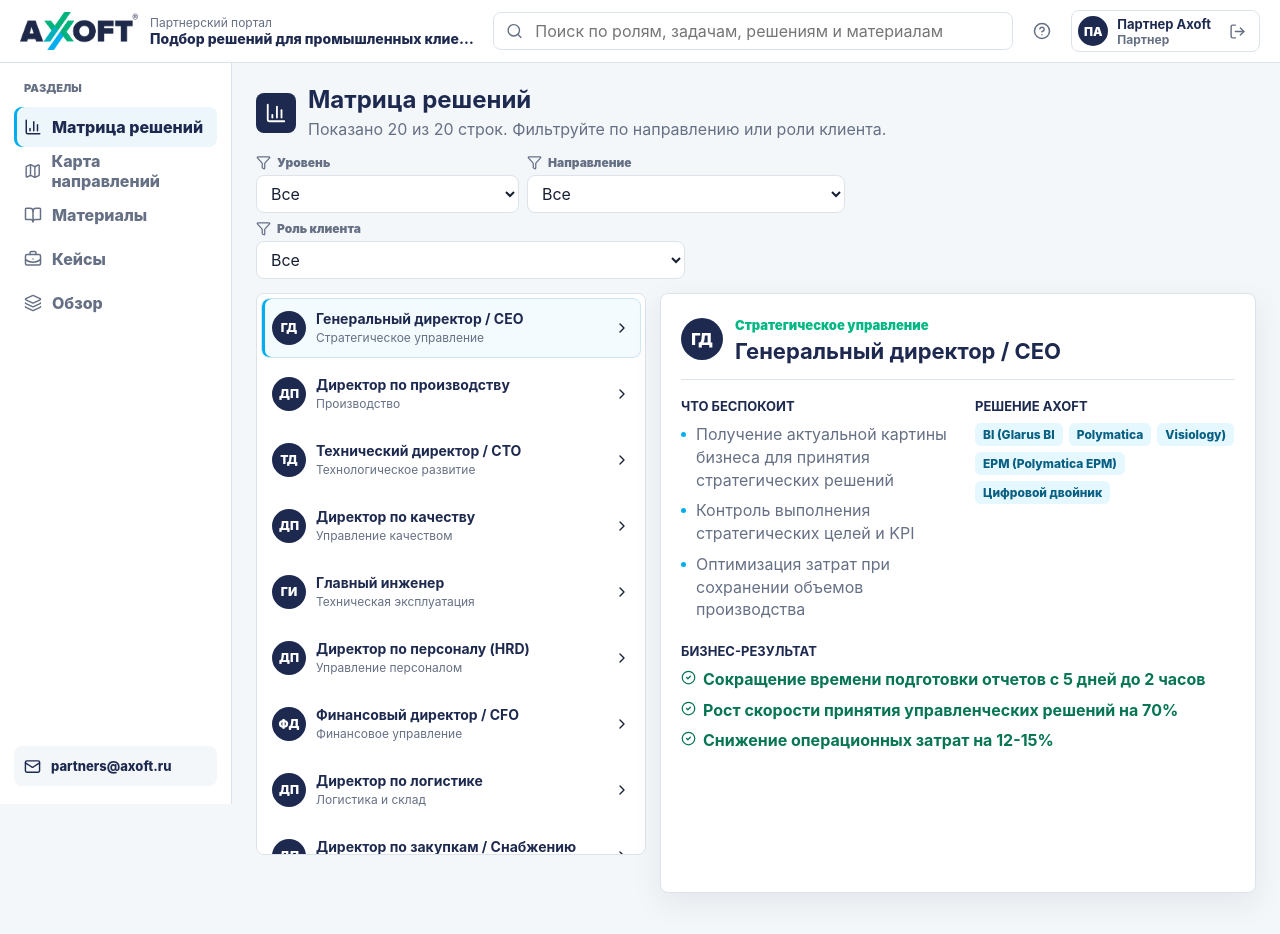
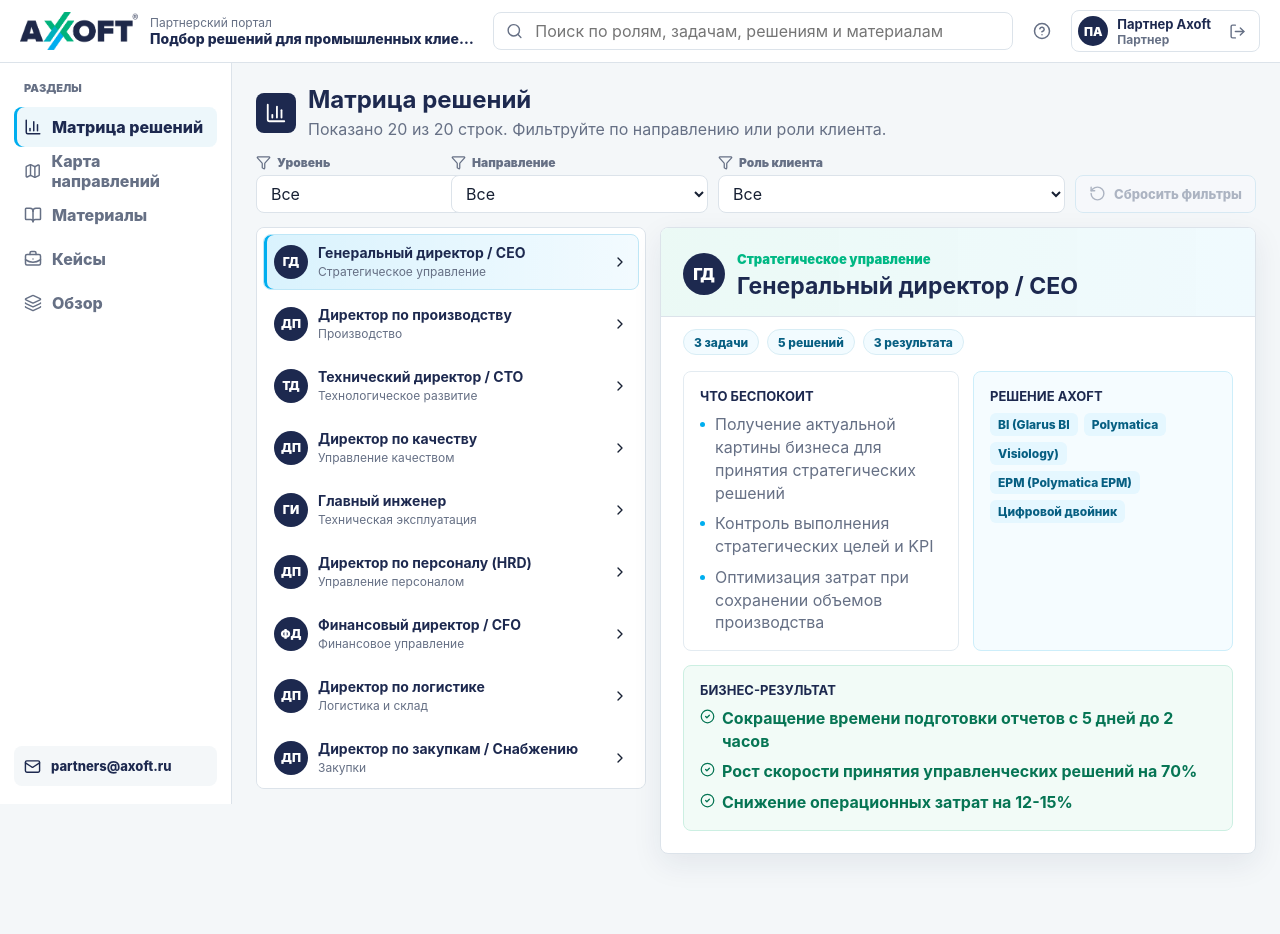
Before and after one commit to asryazanov/axoft-partner-portal, a React (Vite) app: page / in a window 1280 px wide. Both pictures are taken after a click on the button "Войти". Shown: the top 934 px of the page. After the commit the page ends 898 px from the top, so only its background shows below. Built offline with nearby package versions, Linux system fonts and the light colour scheme.

Commit message:
Polish matrix card and reset filters

```diff
--- a/src/main.jsx
+++ b/src/main.jsx
@@ -17,6 +17,7 @@
   LogOut,
   Mail,
   Map,
+  RotateCcw,
   Search,
   ShieldCheck,
   Sparkles,
@@ -482,6 +483,7 @@
 }) {
   const [activeKey, setActiveKey] = useState('');
   const activeRow = rows.find((row) => `${row.block}-${row.role}` === activeKey) || rows[0];
+  const hasFilters = Boolean(selectedLevel || selectedBlock || selectedRole);
 
   function chooseLevel(level) {
     setSelectedLevel(level);
@@ -520,11 +522,10 @@
         <Select label="Уровень" value={selectedLevel} onChange={chooseLevel} options={['', ...Object.keys(levelLabels)]} optionLabels={levelLabels} />
         <Select label="Направление" value={selectedBlock} onChange={chooseBlock} options={['', ...blocks]} />
         <Select label="Роль клиента" value={selectedRole} onChange={chooseRole} options={['', ...roles]} />
-        {(selectedLevel || selectedBlock || selectedRole) && (
-          <button className="clear-button" onClick={clearFilters}>
-            Сбросить фильтры
-          </button>
-        )}
+        <button className="clear-button" onClick={clearFilters} disabled={!hasFilters}>
+          <RotateCcw size={17} />
+          Сбросить фильтры
+        </button>
       </div>
       <div className="matrix-workspace">
         <div className="role-list" aria-label="Роли клиентов">
@@ -553,9 +554,14 @@
                 <h3>{activeRow.role}</h3>
               </div>
             </div>
+            <div className="matrix-summary">
+              <span>{activeRow.pains.length} задачи</span>
+              <span>{activeRow.solutions.length} решений</span>
+              <span>{activeRow.results.length} результата</span>
+            </div>
             <div className="detail-grid">
               <Column title="Что беспокоит" items={activeRow.pains} />
-              <div>
+              <div className="detail-section solution-section">
                 <h4>Решение Axoft</h4>
                 <div className="solution-tags">
                   {activeRow.solutions.map((solution) => (
@@ -679,7 +685,7 @@
 
 function Column({ title, items, positive = false }) {
   return (
-    <div>
+    <div className={`detail-section ${positive ? 'result-section' : ''}`}>
       <h4>{title}</h4>
       <ul className={positive ? 'positive-list' : 'plain-list'}>
         {items.filter(Boolean).map((item) => (
--- a/src/styles.css
+++ b/src/styles.css
@@ -438,8 +438,29 @@
 }
 
 .clear-button {
-  color: var(--muted);
-  background: transparent;
+  align-self: end;
+  min-height: 38px;
+  border-color: #cfe6f1;
+  color: #075f82;
+  background: #edf9fe;
+  transition:
+    border-color 0.15s ease,
+    background 0.15s ease,
+    color 0.15s ease,
+    transform 0.15s ease;
+}
+
+.clear-button:hover:not(:disabled) {
+  border-color: var(--blue);
+  background: #dff6ff;
+  transform: translateY(-1px);
+}
+
+.clear-button:disabled {
+  color: #98a2b3;
+  background: #f7f9fb;
+  cursor: default;
+  opacity: 0.78;
 }
 
 .overview {
@@ -604,6 +625,13 @@
   gap: 8px;
 }
 
+.filters {
+  display: grid;
+  grid-template-columns: minmax(160px, 0.72fr) minmax(220px, 1fr) minmax(260px, 1.35fr) auto;
+  align-items: end;
+  gap: 10px;
+}
+
 .legend-pill.strategic {
   border-color: rgba(0, 174, 239, 0.34);
   color: #0477a5;
@@ -747,7 +775,7 @@
   gap: 6px;
   max-height: calc(100vh - 238px);
   overflow: auto;
-  padding: 4px;
+  padding: 6px;
   box-shadow: none;
 }
 
@@ -756,8 +784,8 @@
   grid-template-columns: auto minmax(0, 1fr) auto;
   gap: 10px;
   align-items: center;
-  min-height: 60px;
-  padding: 10px;
+  min-height: 56px;
+  padding: 9px 10px;
   border: 1px solid transparent;
   border-radius: 8px;
   color: var(--ink);
@@ -768,11 +796,14 @@
 
 .role-list button:hover,
 .role-list button.active {
-  border-color: #cfe6f1;
+  border-color: #bfe7f7;
   background: #f4fbfe;
 }
 
 .role-list button.active {
+  background:
+    linear-gradient(90deg, rgba(0, 174, 239, 0.12), rgba(0, 174, 239, 0.02)),
+    #f7fcff;
   box-shadow: inset 3px 0 0 var(--blue);
 }
 
@@ -814,15 +845,19 @@
 
 .matrix-detail {
   min-height: 600px;
-  padding: 20px;
+  overflow: hidden;
+  padding: 0;
 }
 
 .matrix-head {
   display: flex;
   gap: 12px;
   align-items: center;
-  padding-bottom: 14px;
+  padding: 20px 22px 16px;
   border-bottom: 1px solid var(--line);
+  background:
+    linear-gradient(90deg, rgba(0, 184, 132, 0.08), rgba(0, 174, 239, 0.06)),
+    #fff;
 }
 
 .block-label {
@@ -834,7 +869,7 @@
 .matrix-detail h3 {
   margin-top: 4px;
   color: var(--navy);
-  font-size: 22px;
+  font-size: 23px;
   line-height: 1.25;
 }
 
@@ -845,15 +880,53 @@
   text-transform: uppercase;
 }
 
+.matrix-summary {
+  display: flex;
+  flex-wrap: wrap;
+  gap: 8px;
+  padding: 12px 22px 0;
+}
+
+.matrix-summary span {
+  display: inline-flex;
+  align-items: center;
+  min-height: 26px;
+  padding: 0 10px;
+  border: 1px solid #d8edf5;
+  border-radius: 999px;
+  color: #075f82;
+  background: #f2fbff;
+  font-size: 12px;
+  font-weight: 850;
+}
+
 .detail-grid {
   display: grid;
   grid-template-columns: minmax(0, 1.05fr) minmax(260px, 0.95fr);
-  gap: 22px 26px;
-  padding-top: 18px;
+  gap: 14px;
+  padding: 16px 22px 22px;
 }
 
 .detail-grid > :last-child {
   grid-column: 1 / -1;
+}
+
+.detail-section {
+  min-width: 0;
+  padding: 16px;
+  border: 1px solid #e3ebf1;
+  border-radius: 8px;
+  background: #fff;
+}
+
+.solution-section {
+  background: #f5fcff;
+  border-color: #cdeefa;
+}
+
+.result-section {
+  background: #f2fbf7;
+  border-color: #ccefe2;
 }
 
 .plain-list,
```
